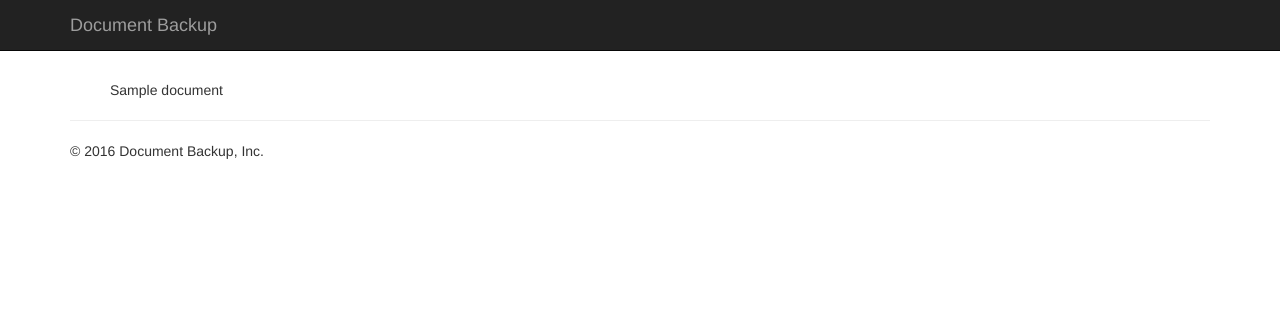
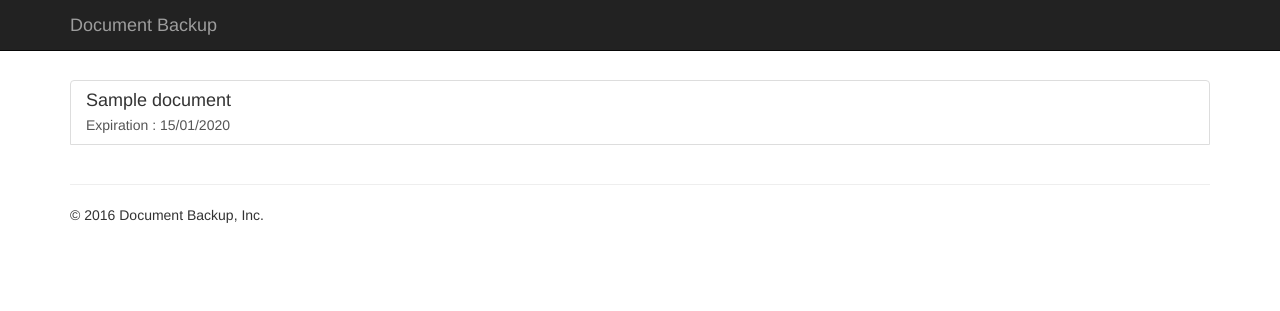
Before and after one commit to tmartinfr/docalabri, a Django app: page /documents/ in a window 1280 px wide. Shown: the top 311 px of the page. Run offline with Django 3.2, Linux system fonts and the light colour scheme; tables that the repository leaves empty hold one stand-in row (values such as "Sample post"); parts of the project's set-up code (start-up, migrations or seed data) failed here and were passed over; some libraries are stand-ins or nearby versions.

Commit message:
List documents using Bootstrap's List Group

```diff
--- a/documents/templates/documents/document_list.html
+++ b/documents/templates/documents/document_list.html
@@ -2,12 +2,19 @@
 
 {% block content %}
     {% if document_list %}
-        {% for document in document_list %}
-        <ul>
-            {{ document.name }}
-        </ul>
-        {% endfor %}
+        <div class="list-group">
+            {% for document in document_list %}
+                <a href="#" class="list-group-item">
+                    <h4 class="list-group-item-heading">{{  document.name }}</h4>
+                    <p class="list-group-item-text">Expiration : {{ document.expiration_date|date:'d/m/Y' }}</p>
+                </a>
+                <br/>
+            {% endfor %}
+        </div>
     {% else %}
         Aucun document.
     {% endif %}
+
+
+
 {% endblock %}
```
